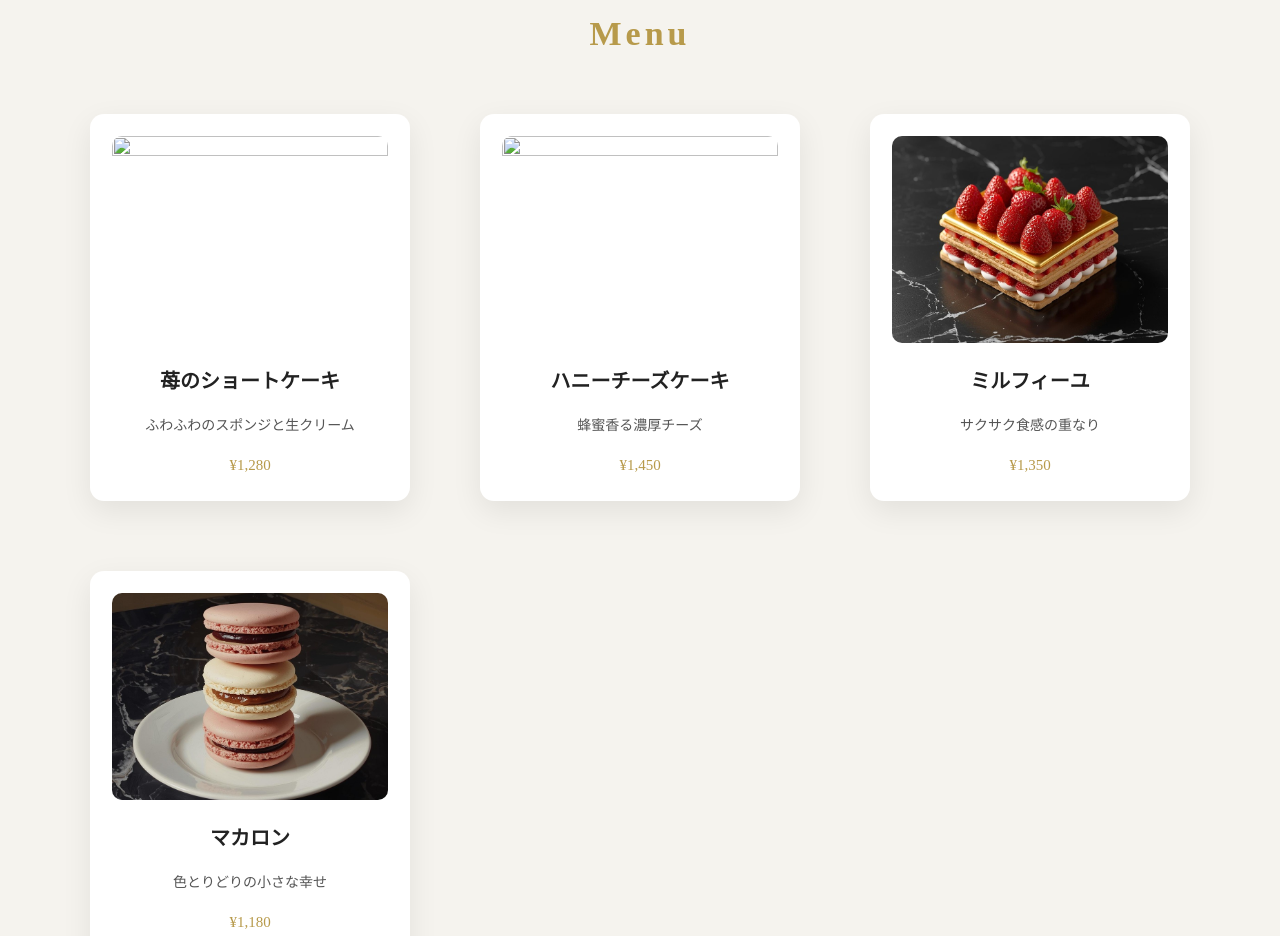
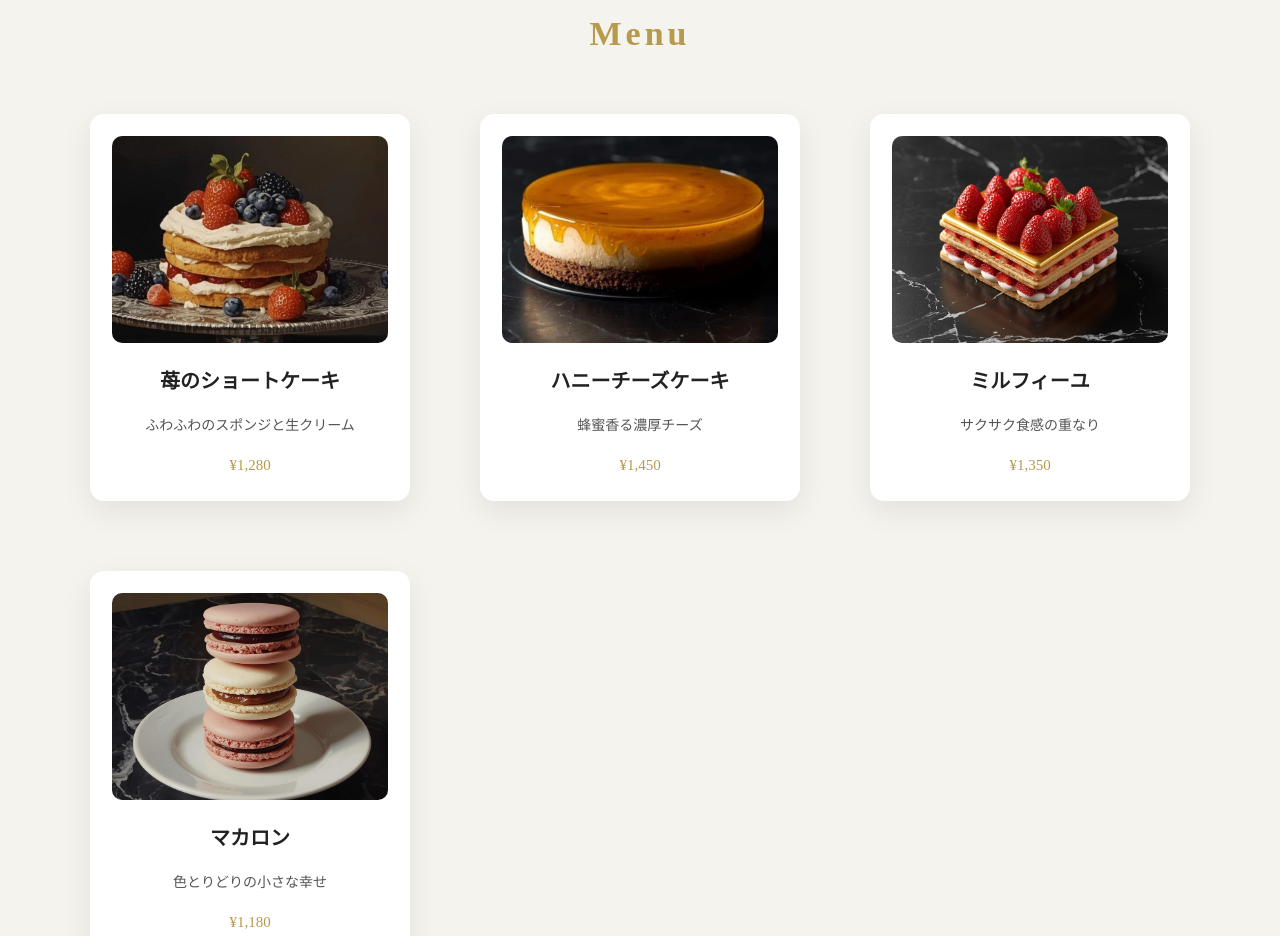
Before and after one commit to ps238026-stack/site, a plain HTML site: page index.html in a window 1280 px wide. Shown: the part 1376-2312 px from the top of the page. Drawn offline with Linux system fonts and the light colour scheme.

Commit message:
Update index.html

```diff
--- a/index.html
+++ b/index.html
@@ -206,14 +206,14 @@ footer {
   <div class="menu-list">
 
     <div class="menu-item">
-      <img src=<img src="images/siyoto.png.png">
+      <img src="https://ps238026-stack.github.io/site/images/siyoto.png.png">
       <h3>苺のショートケーキ</h3>
       <p>ふわふわのスポンジと生クリーム</p>
       <div class="price">¥1,280</div>
     </div>
 
     <div class="menu-item">
-      <img src=<img src="images/cise.png.png">
+      <img src="https://ps238026-stack.github.io/site/images/cise.png.png">
       <h3>ハニーチーズケーキ</h3>
       <p>蜂蜜香る濃厚チーズ</p>
       <div class="price">¥1,450</div>
```
